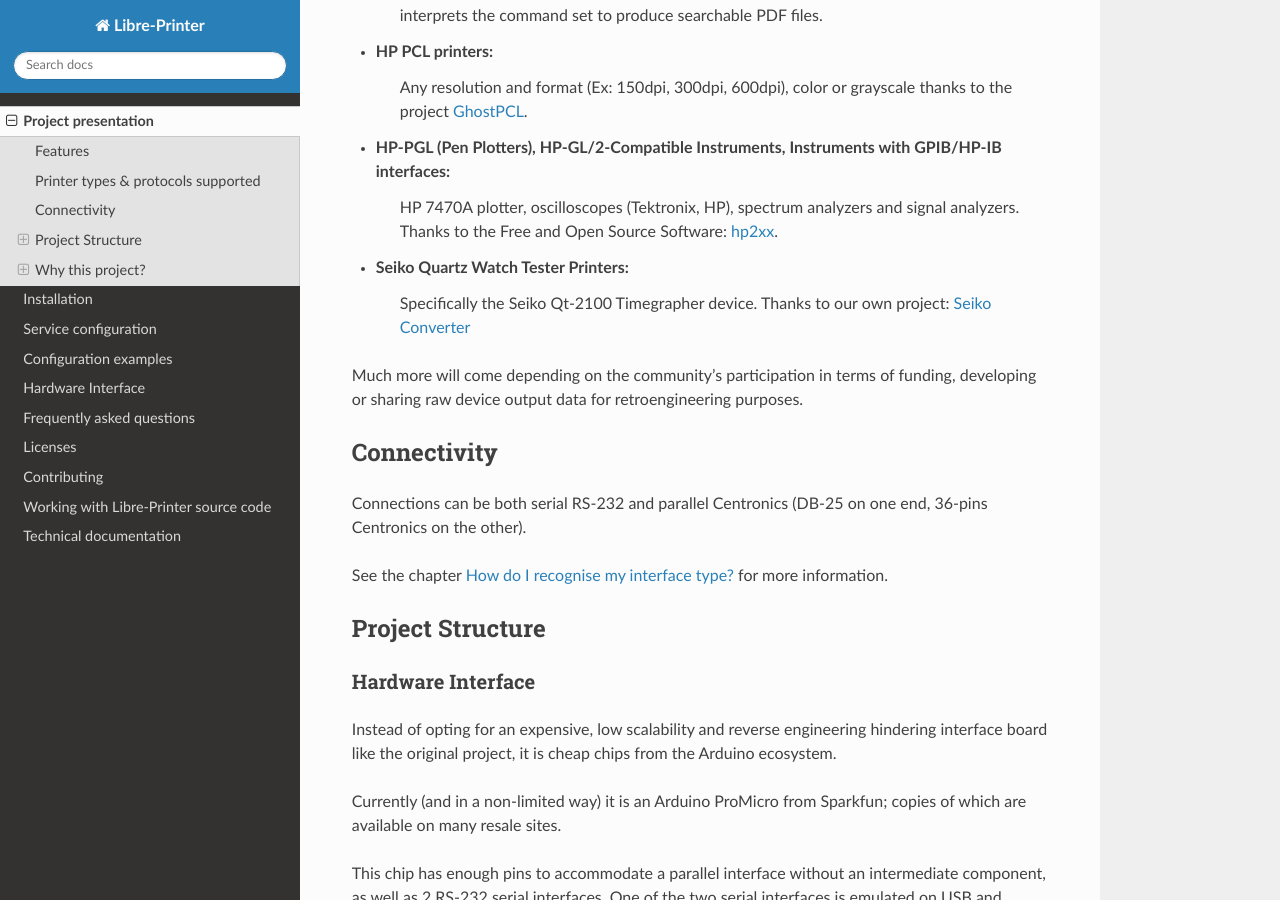
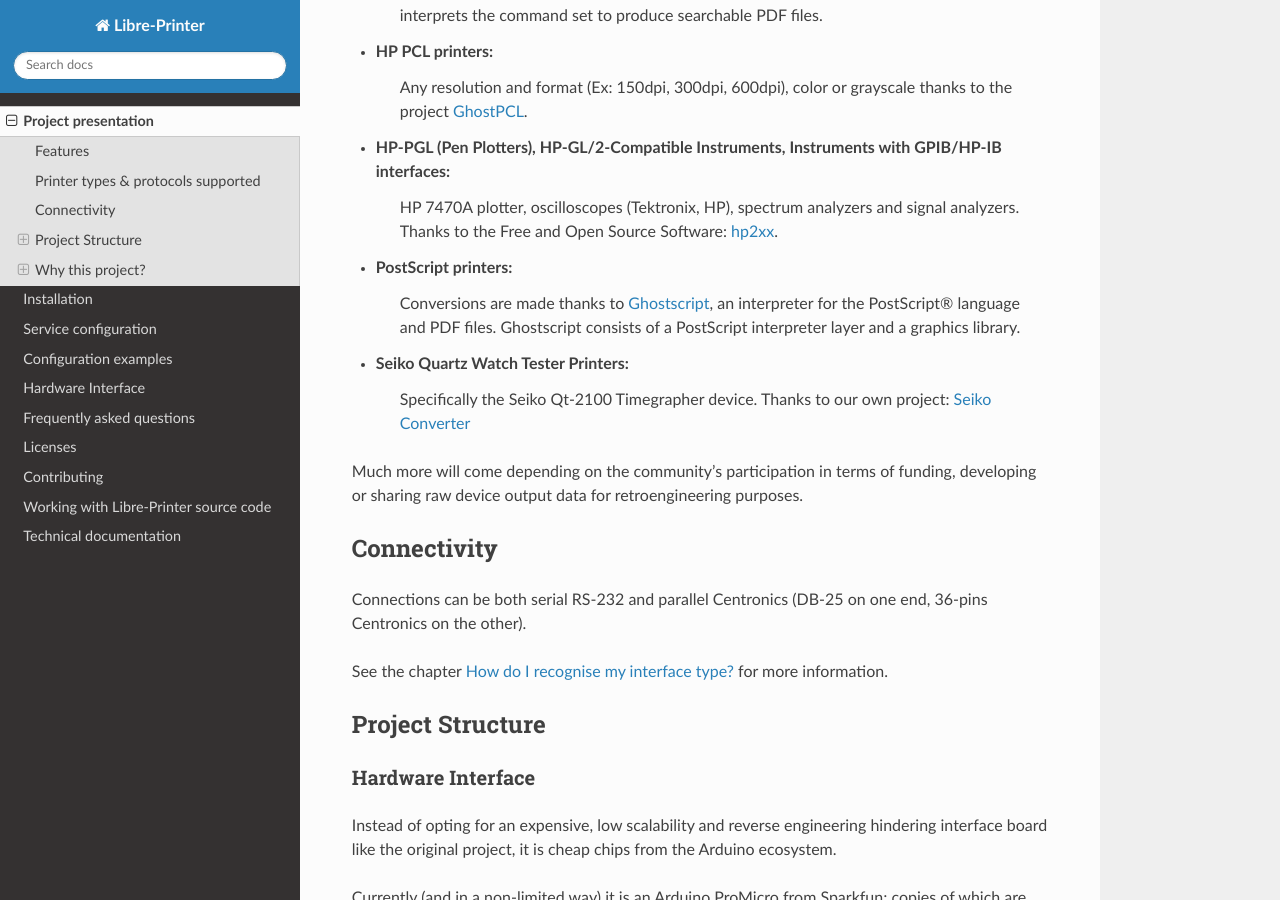
Before and after one commit to ysard/libre-printer, a Sphinx documentation site: the page built from doc/source/project_presentation.rst, in a window 1280 px wide and 900 px high, scrolled down 1374 px. Built offline with Sphinx 7.4.7 and the Read the Docs theme 3.1.0, drawn with Linux system fonts in a browser that asks for light colours.

Commit message:
[doc][readme] Add PostScript printers support

```diff
--- a/doc/source/project_presentation.rst
+++ b/doc/source/project_presentation.rst
@@ -60,6 +60,10 @@
     HP 7470A plotter, oscilloscopes (Tektronix, HP), spectrum analyzers and signal analyzers.
     Thanks to the Free and Open Source Software:
     `hp2xx <https://www.gnu.org/software/hp2xx/>`_.
+- PostScript printers:
+    Conversions are made thanks to `Ghostscript <https://ghostscript.com/>`_,
+    an interpreter for the PostScript® language and PDF files.
+    Ghostscript consists of a PostScript interpreter layer and a graphics library.
 - Seiko Quartz Watch Tester Printers:
     Specifically the Seiko Qt-2100 Timegrapher device.
     Thanks to our own project:
```
Also changed, not shown: README.md (+8 -4 lines).
